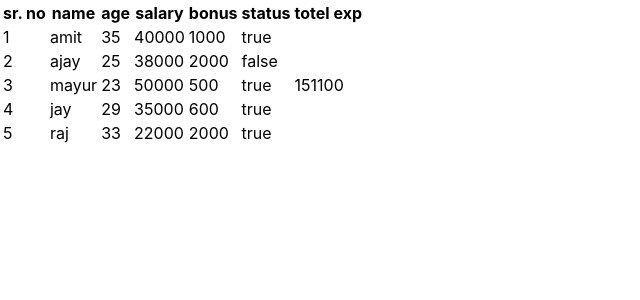
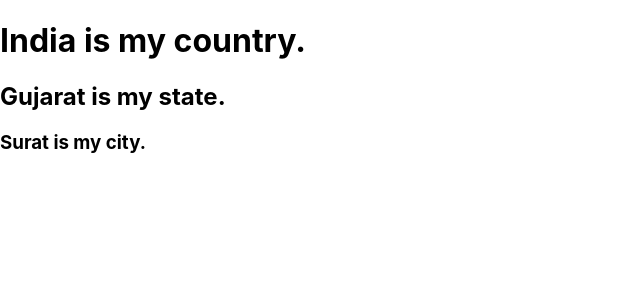
Before and after one commit to jinal74/firstreact, a React (Create React App) app: page / in a window 1280 px wide. Shown: the top 300 px of the page, without its empty margins (0-640 px from the left). Built offline with nearby package versions, Linux system fonts and the light colour scheme.

Commit message:
Components_done

```diff
--- a/package.json
+++ b/package.json
@@ -8,7 +8,7 @@
     "@testing-library/user-event": "^12.8.3",
     "react": "^17.0.2",
     "react-dom": "^17.0.2",
-    "react-scripts": "4.0.3",
+    "react-scripts": "^4.0.3",
     "web-vitals": "^1.1.2"
   },
   "scripts": {
--- a/src/App.js
+++ b/src/App.js
@@ -1,79 +1,16 @@
-import logo from './logo.svg';
 import './App.css';
+import Country from './containers/Country';
+import State from './containers/State';
+import City from './containers/City';
+
 
 function App() {
-  const emp =[
-    {
-      name: "amit",
-      age: 35,
-      salary: 40000,
-      bonus: 1000,
-      status: true
-    },
-    {
-      name: "ajay",
-      age: 25,
-      salary: 38000,
-      bonus: 2000,
-      status: false
-    },
-    {
-      name: "mayur",
-      age: 23,
-      salary: 50000,
-      bonus: 500,
-      status: true
-    },
-    {
-      name: "jay",
-      age: 29,
-      salary: 35000,
-      bonus: 600,
-      status: true
-    },
-    {
-      name: "raj",
-      age: 33,
-      salary: 22000,
-      bonus: 2000,
-      status: true
-    },
-  ]
-
-  const totalExp =
-    emp.filter((e,i) => e.status === true)
-    .map((e , i) => e.salary + e.bonus)
-    .reduce((acc , e) => acc + e , 0)
 
   return (
     <>
-    <table>
-      <tr>
-        <th>sr. no</th>
-        <th>name</th>
-        <th>age</th>
-        <th>salary</th>
-        <th>bonus</th>
-        <th>status</th>
-        <th>totel exp</th>
-      </tr>
-
-      {
-        emp.map((e,i) => {
-          return(
-            <tr>
-              <td>{i+1}</td>
-              <td>{e.name}</td>
-              <td>{e.age}</td>
-              <td>{e.salary}</td>
-              <td>{e.bonus}</td>
-              <td>{e.status ? "true" : "false"}</td>
-              <td rowspan="5">{i === 0 ? totalExp : null}</td>
-            </tr>
-          )
-        })
-      }
-    </table>
+      <Country />
+      <State />
+      <City />
     </>
 
   );
--- /dev/null
+++ b/src/containers/City.js
@@ -0,0 +1,11 @@
+import React from 'react';
+
+function City(props) {
+    return (
+        <div>
+            <h3>Surat is my city.</h3>
+        </div>
+    );
+}
+
+export default City;
--- /dev/null
+++ b/src/containers/Country.js
@@ -0,0 +1,11 @@
+import React from 'react';
+
+function Country(props) {
+    return (
+        <div>
+            <h1>India is my country.</h1>
+        </div>
+    );
+}
+
+export default Country;
--- /dev/null
+++ b/src/containers/State.js
@@ -0,0 +1,13 @@
+import React, { Component } from 'react';
+
+class State extends Component {
+    render() {
+        return (
+            <div>
+                <h2>Gujarat is my state.</h2>
+            </div>
+        );
+    }
+}
+
+export default State;
```
Also changed, not shown: 1 other file (tests, documents, lock files or other folders).
